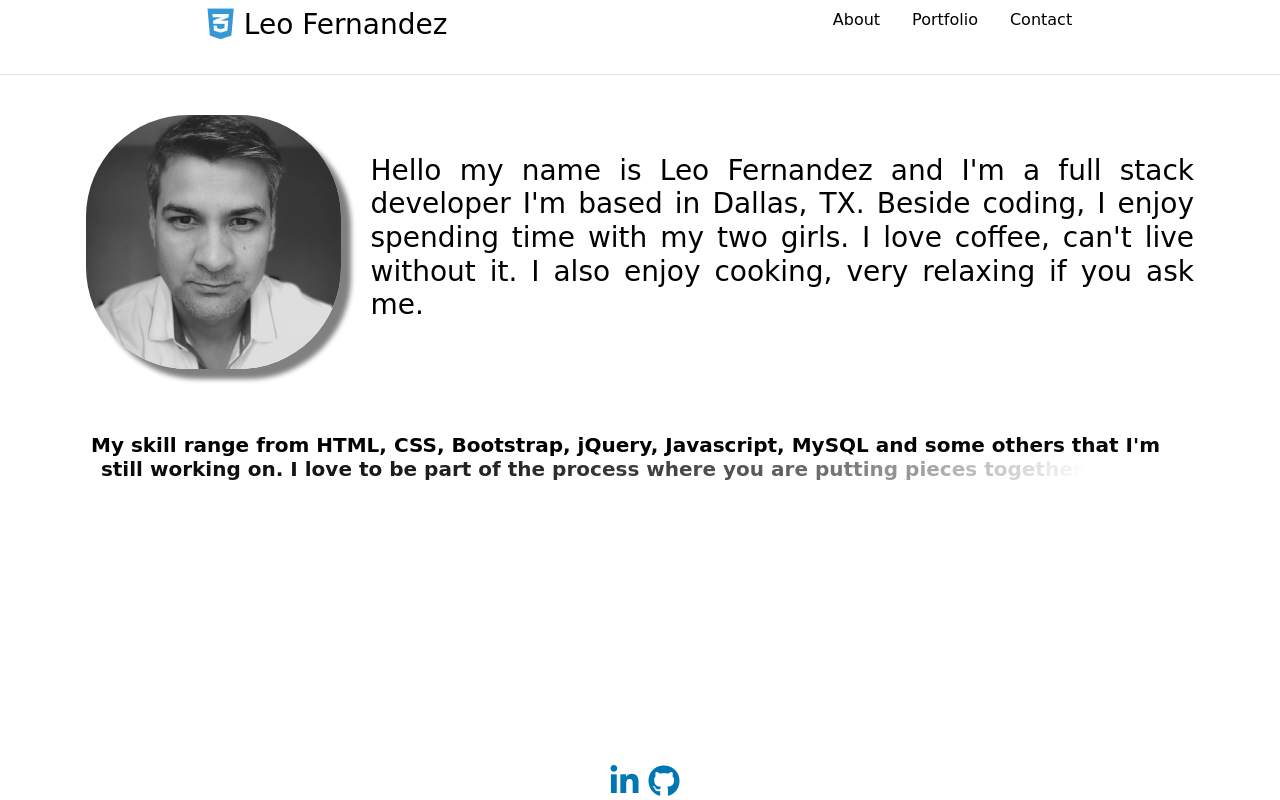
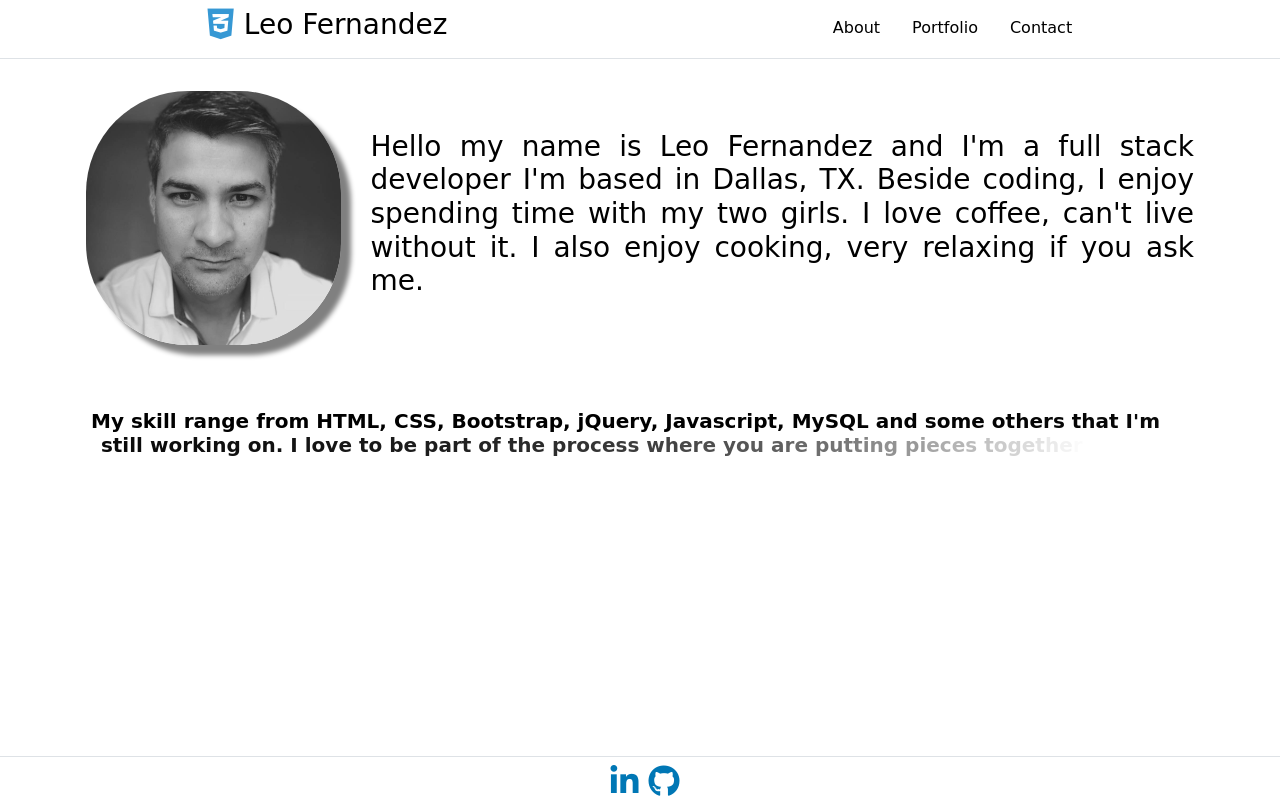
Before and after one commit to lfernandez79/Week1-homework2, a website: page index.html in a window 1280 px wide. Drawn offline with nearby package versions, Linux system fonts and the light colour scheme; a web font is replaced by a local one.

Commit message:
added border to header and footer

```diff
--- a/index.html
+++ b/index.html
@@ -20,14 +20,16 @@
 <body>
 
 <!-- Header  -->
-        <header class="container-fluid row m-0">
+
+        <header class="container-fluid row m-0 border-bottom">
+
             <div class="col-sm-12 col-md-6 py-2">
                 <h3 class="d-flex justify-content-center align-items-center"><i class="fab fa-css3-alt fa-lg"></i>Leo Fernandez</h3>
 
             </div>
 
             <!-- Navigation Nav -->
-            <nav class="col-sm-12 col-md-6">
+            <nav class="col-sm-12 col-md-6 py-2">
                     <ul class="nav d-flex justify-content-center align-items-center">
                         <li class="nav-item">
                             <a class="nav-link" href="index.html">About</a>
@@ -43,7 +45,7 @@
             </nav>
 
         </header>
-        <hr>
+
 
 <!-- Main section about me -->
 <section class="container mt-2 border-0">
@@ -69,10 +71,11 @@
             </div>
 
         </main>
+
 </section>
 
 <!-- Footer  -->
-<footer class="d-flex justify-content-center">
+<footer class="d-flex justify-content-center border-top">
     <a href="https://linkedin.com"><i class="fab fa-linkedin-in fa-2x pt-2"></i></a>
     <a href="https://github.com/lfernandez79"><i class="fab fa-github fa-2x pt-2"></i></a>
 </footer>
```
